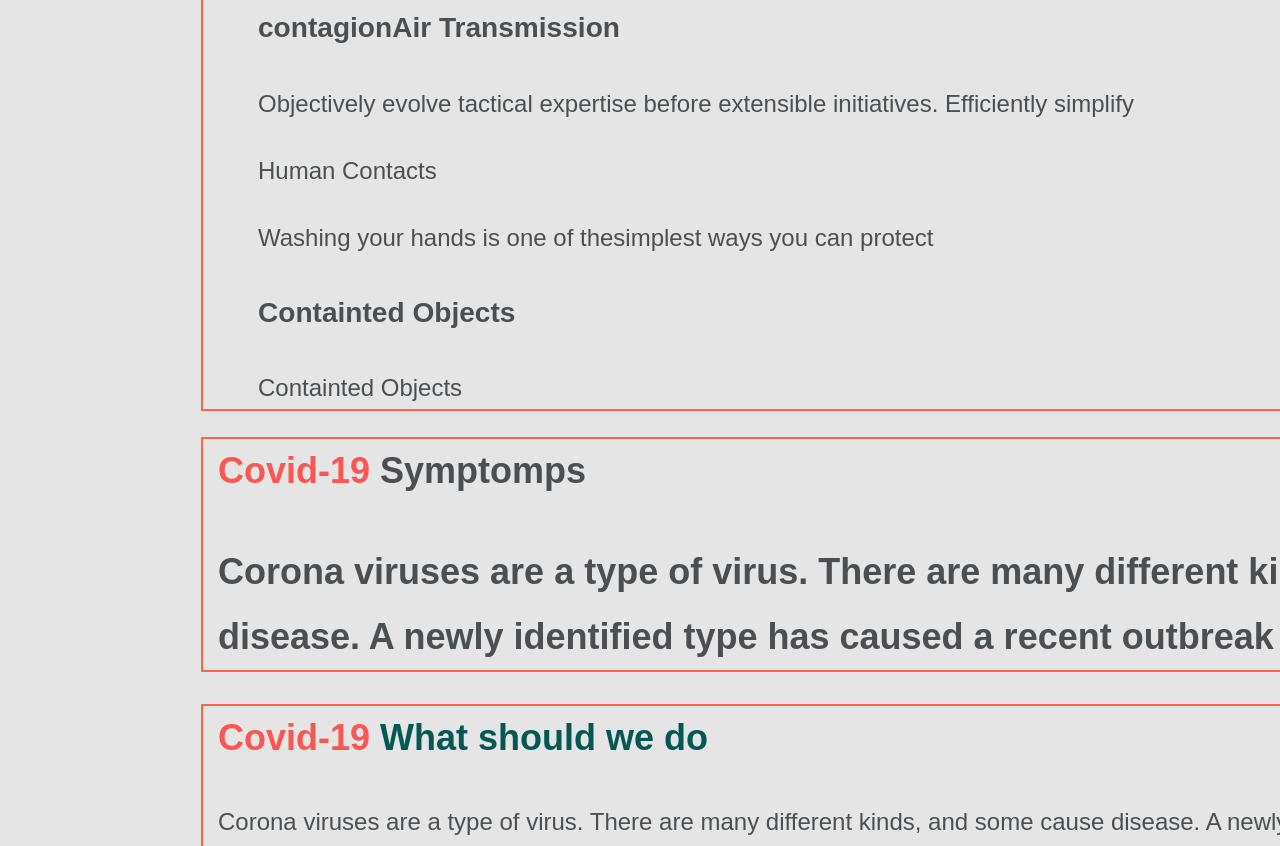
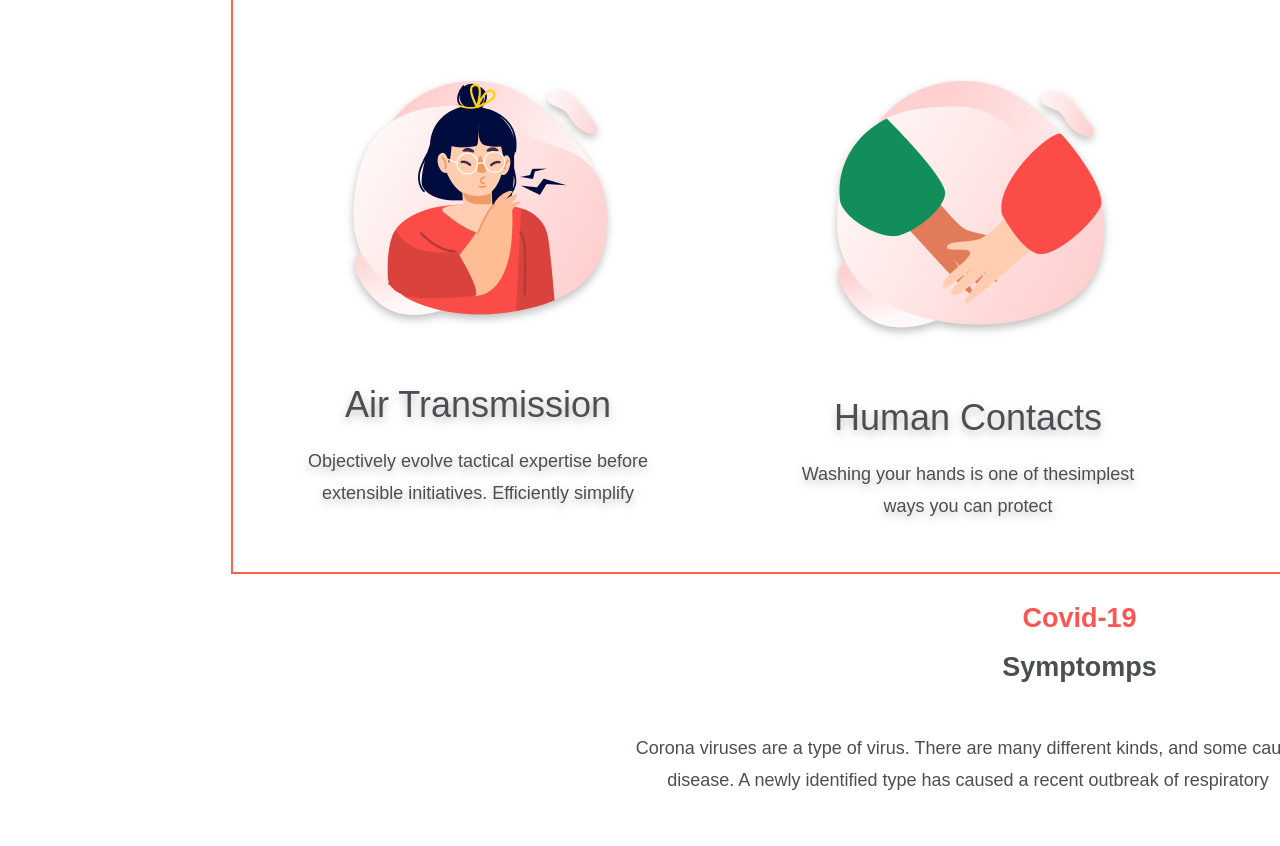
Before and after one commit to playsoksana/maket, a plain HTML site: page index.html in a window 1280 px wide. Shown: the part 1535-2381 px from the top of the page. Drawn offline with Linux system fonts and the light colour scheme; a web font is replaced by a local one.

Commit message:
Стилизация сектора симптомы

```diff
--- a/css/style.css
+++ b/css/style.css
@@ -1,3 +1,13 @@
+html {
+  box-sizing: border-box;
+}
+
+*,
+*::before,
+*::after {
+  box-sizing: inherit;
+}
+
 /* bilbo-regular - latin */
 @font-face {
   font-family: "red-hat-display";
@@ -98,26 +108,28 @@ ul li {
 
 /* установка стилей */
 
+body {
+  width: 1920px;
+
+  background-color: var(--primary-backround--);
+  color: var(--primary-text);
+  font-family: gelion, sans-serif;
+  font-size: 18px;
+  font-style: normal;
+  font-weight: 400;
+  line-height: 1.8;
+  letter-spacing: 0em;
+}
+
 .container {
-  width: 1500px;
+  width: 1470px;
   margin-left: auto;
   margin-right: auto;
   padding-left: 15px;
   padding-right: 15px;
   outline: 2px solid tomato;
-}
-
-body {
-  width: 1920px;
-
-  background-color: var(--primary-backround);
-  color: var(--primary-text);
-  font-family: gelion, sans-serif;
-  font-size: 24px;
-  font-style: normal;
-  font-weight: 400;
-  line-height: 1.8;
-  letter-spacing: 0em;
+  padding-top: 0;
+  padding-bottom: 0;
 }
 
 .title-red {
@@ -140,6 +152,7 @@ body {
   border-radius: 46px;
 
   margin: 0;
+  cursor: pointer;
 }
 
 /* header */
@@ -173,7 +186,6 @@ body {
 }
 
 .header-nav .point {
-  font-size: 18px;
   line-height: 1, 22;
   color: var (var(--accent-text));
 }
@@ -259,4 +271,136 @@ body {
   height: 80px;
 }
 
-/* footer */
+/* contagion */
+.contagion .contagions {
+  padding-top: 7px;
+}
+
+.title-contagion {
+  margin-top: 0;
+  margin-bottom: 31px;
+  text-align: center;
+}
+
+.contagion .paragrah {
+  width: 520px;
+  line-height: 2.3;
+  text-align: center;
+  margin-right: auto;
+  margin-left: auto;
+  margin-bottom: 111px;
+}
+
+.contagion h3 {
+  font-size: 36px;
+  font-weight: 500;
+  line-height: 1.5;
+  text-align: center;
+  margin-top: 0;
+  margin-bottom: 13px;
+}
+
+.list-contagion {
+  display: flex;
+  margin-bottom: 0;
+  margin-top: 0;
+  padding-left: 0;
+  filter: drop-shadow(0px 4px 4px rgba(0, 0, 0, 0.25));
+}
+
+.list-contagion .point {
+  font-family: inherit;
+  margin-top: 0;
+  padding: 75px 50px 75px;
+
+  width: calc((100% - 60px) / 3);
+  height: 575px;
+}
+
+.list-contagion li:not(:nth-last-child(1)) {
+  margin-right: 30px;
+}
+
+.point.air::before {
+  content: "";
+  display: flex;
+  margin-left: auto;
+  margin-right: auto;
+  margin-bottom: 56px;
+  width: 270px;
+  height: 250px;
+  background-position: center;
+  background-size: contain;
+  background-repeat: no-repeat;
+
+  background-image: url(../svg/group-air.png);
+}
+
+.point.hend::before {
+  content: "";
+  display: flex;
+  margin-left: auto;
+  margin-right: auto;
+  margin-bottom: 56px;
+  height: 263px;
+  width: 284px;
+  background-position: center;
+  background-size: contain;
+  background-repeat: no-repeat;
+
+  background-image: url(../svg/hend.png);
+}
+
+.point.cap::before {
+  content: "";
+  display: flex;
+  margin-left: auto;
+  margin-right: auto;
+  margin-bottom: 56px;
+  width: 275px;
+  height: 254px;
+  background-position: center;
+  background-size: contain;
+  background-repeat: no-repeat;
+
+  background-image: url(../svg/cap.png);
+}
+
+.contagion p {
+  text-align: center;
+  margin-top: 0;
+  margin-bottom: 0;
+}
+
+/* symptomps */
+.tetle-symp {
+  display: inline-block;
+  width: 289px;
+  margin-left: 325px;
+}
+.title-symptomps span {
+  display: block;
+  text-align: center;
+}
+
+.container-symptomps {
+  width: 1792px;
+  height: 1100px;
+  margin-left: 91px;
+  margin-right: auto;
+  padding-bottom: 140px;
+  padding-left: 511px;
+  padding-right: 564px;
+
+  background-image: url(../svg/symptomps.png);
+  background-repeat: no-repeat;
+  background-position: center top 206px;
+  background-size: 1168px 872px;
+}
+
+.symptomps .paragraph {
+  width: 716px;
+  text-align: center;
+}
+
+/* footer */ ;
--- a/index.html
+++ b/index.html
@@ -46,8 +46,7 @@
             </div>
            </div>
         </section>
-        <section class="information">
-
+        <section class="information coronavirus">
         <div class="container">
             <h2 class="title-information">
                 <span class="title-red">What Is Covid-19</span>
@@ -59,38 +58,44 @@
             <button type="button">Learn More</button>
         </div>
                 </section>
-                <section class="contagion">
-                    <div class="container">
+                <section class="contagions">
+                    <div class="container contagion">
                         <h2 class="title-contagion">
-                            <span class="title-red">Covid-19</span>
+                            <span class="title-red">Covid-19<br></span>
                             <span class="title-green">Contagion</span>
                          </h2>
-                         <p>Corona viruses are a type of virus. There are many different kinds, and some cause disease. A newly identified type</p>
+                         <p class="paragrah">Corona viruses are a type of virus. There are many different kinds, and some cause disease. A newly identified type</p>
                          <ul class="list-contagion">
-                             <li class="point">
-                                 <h3 class="title-cards">contagionAir Transmission</h3>
+                             <li class="point air">
+                                 <h3 class="title-cards">Air Transmission</h3>
                                  <p>Objectively evolve tactical expertise before extensible initiatives. Efficiently simplify</p>
                              </li>
-                             <li class="point">
-                                 <h3title-cards>Human Contacts</h3title-cards>
+                             <li class="point hend">
+                                 <h3 class="title-cards">Human Contacts</h3>
                                  <p>Washing your hands is one of thesimplest ways you can protect</p>
                              </li>
-                             <li class="point">
+                             <li class="point cap">
                                  <h3 class="title-cards">Containted Objects</h3>
-                                 <p>Containted Objects</p>
+                                 <p>Use the tissue while sneezing,In this way, you can protect your droplets.</p>
                              </li>
                          </ul>
                     </div>
                 </section>
-                    <section class+="symptomps">
-                       <div class="container">
-                        <h2 class="title-symptomps">
-                            <span class="title-red">Covid-19</span>
-                            <span class="tile-green">Symptomps</span>
-                            <p>Corona viruses are a type of virus. There are many different kinds, and some cause disease. A newly identified type has caused a recent outbreak of respiratory </p>
-                            </h2>
-                       </div>
-                    </section>
+                    <section class="symptomps">
+                            <div class="container-symptomps">
+                                <div class="tetle-symp">
+                                    <h2 class="title-symptomps">
+                                        <span class="title-red">Covid-19</span><span class="tile-green">Symptomps</span>
+                                    </h2>
+                                </div>
+                                <div class="paragraph">
+                                    <p>
+                                        Corona viruses are a type of virus. There are many different kinds, and some cause disease. A newly identified type
+                                        has caused a recent outbreak of respiratory
+                                    </p>
+                                </div>
+                            </div>
+                        </section>
                     <section class="do-to">
                         <div class="container">
                             <h2 class="title-do">
```
Also changed, not shown: svg/Group 15454.png (added), svg/Mask girl (1).png (added), svg/Mask girl.png (added), svg/Mask.png (added), svg/cap.png (added), svg/group-air.png (added), svg/group-coronavirus.png (added), svg/hend.png (added), svg/path1470 (1).png (added), svg/path1470 (2).png (added), svg/path1470 (3).png (added), svg/path1470 (4).png (added), svg/path1470 (5).png (added), svg/path1470.png (added), 1 more files.
